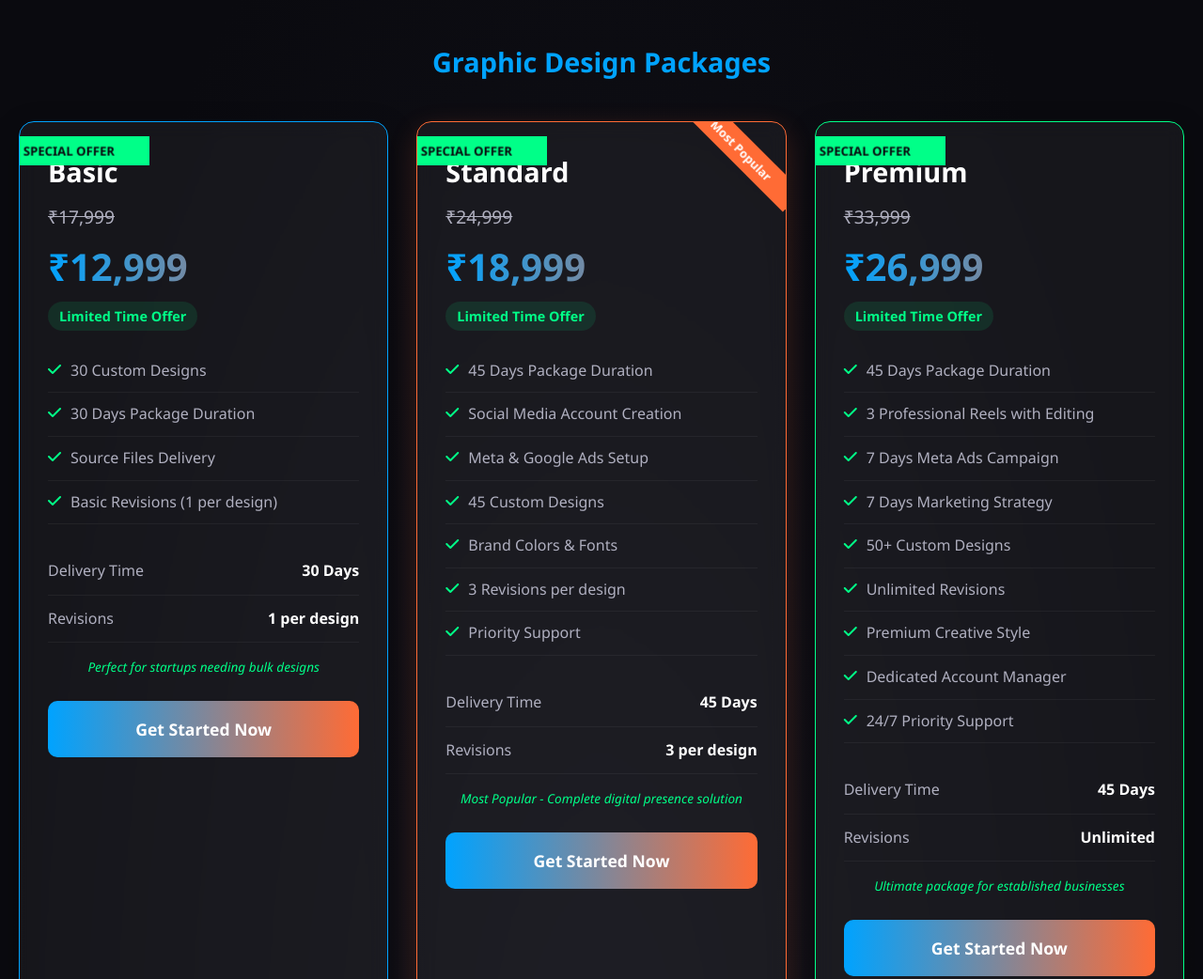
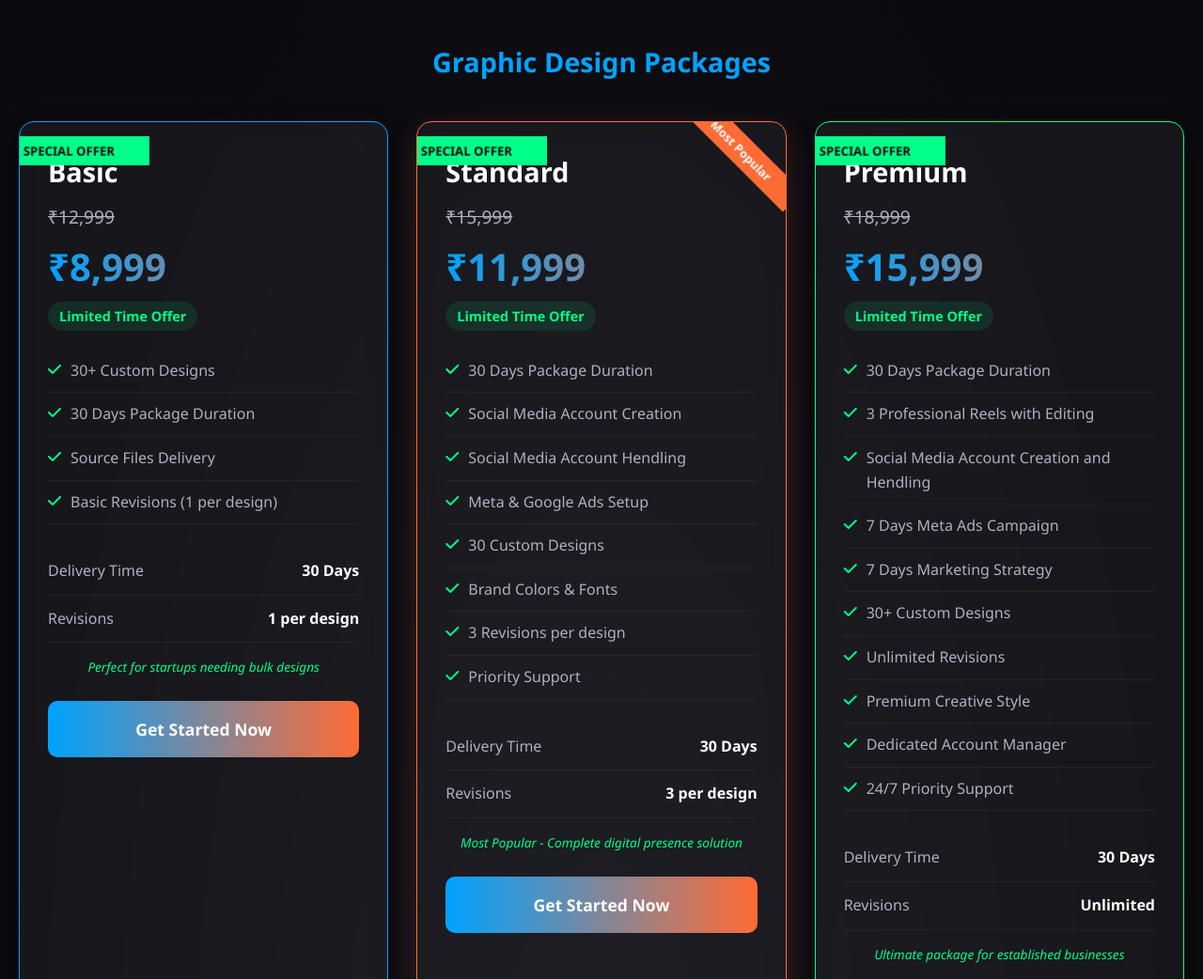
Before and after one commit to ankitbanna01/oyecreatives, a plain HTML site: page index.html in a window 1280 px wide. Shown: the part 2240-3282 px from the top of the page at 94% size. Drawn offline with Linux system fonts and the light colour scheme.

Commit message:
Update index.html

```diff
--- a/index.html
+++ b/index.html
@@ -1064,13 +1064,13 @@
 
         // Complete Package data for ALL services
         const packageData = {
-            'graphic-design': [
+           'graphic-design': [
                 {
                     name: 'Basic',
-                    price: '₹12,999',
-                    originalPrice: '₹17,999',
-                    features: [
-                        { text: '30 Custom Designs', included: true },
+                    price: '₹8,999',
+                    originalPrice: '₹12,999',
+                    features: [
+                        { text: '30+ Custom Designs', included: true },
                         { text: '30 Days Package Duration', included: true },
                         { text: 'Source Files Delivery', included: true },
                         { text: 'Basic Revisions (1 per design)', included: true },
@@ -1082,18 +1082,19 @@
                 },
                 {
                     name: 'Standard',
-                    price: '₹18,999',
-                    originalPrice: '₹24,999',
-                    features: [
-                        { text: '45 Days Package Duration', included: true },
+                    price: '₹11,999',
+                    originalPrice: '₹15,999',
+                    features: [
+                        { text: '30 Days Package Duration', included: true },
                         { text: 'Social Media Account Creation', included: true },
+                        { text: 'Social Media Account Hendling', included: true },
                         { text: 'Meta & Google Ads Setup', included: true },
-                        { text: '45 Custom Designs', included: true },
+                        { text: '30 Custom Designs', included: true },
                         { text: 'Brand Colors & Fonts', included: true },
                         { text: '3 Revisions per design', included: true },
                         { text: 'Priority Support', included: true }
                     ],
-                    delivery: '45 Days',
+                    delivery: '30 Days',
                     revisions: '3 per design',
                     popular: true,
                     offer: true,
@@ -1101,20 +1102,21 @@
                 },
                 {
                     name: 'Premium',
-                    price: '₹26,999',
-                    originalPrice: '₹33,999',
-                    features: [
-                        { text: '45 Days Package Duration', included: true },
+                    price: '₹15,999',
+                    originalPrice: '₹18,999',
+                    features: [
+                        { text: '30 Days Package Duration', included: true },
                         { text: '3 Professional Reels with Editing', included: true },
+                        { text: 'Social Media Account Creation and Hendling', included: true },
                         { text: '7 Days Meta Ads Campaign', included: true },
                         { text: '7 Days Marketing Strategy', included: true },
-                        { text: '50+ Custom Designs', included: true },
+                        { text: '30+ Custom Designs', included: true },
                         { text: 'Unlimited Revisions', included: true },
                         { text: 'Premium Creative Style', included: true },
                         { text: 'Dedicated Account Manager', included: true },
                         { text: '24/7 Priority Support', included: true }
                     ],
-                    delivery: '45 Days',
+                    delivery: '30 Days',
                     revisions: 'Unlimited',
                     offer: true,
                     note: 'Ultimate package for established businesses'
```
